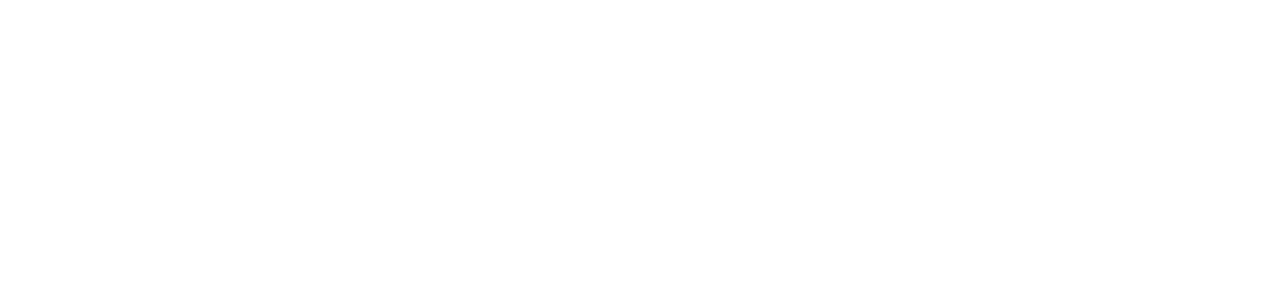
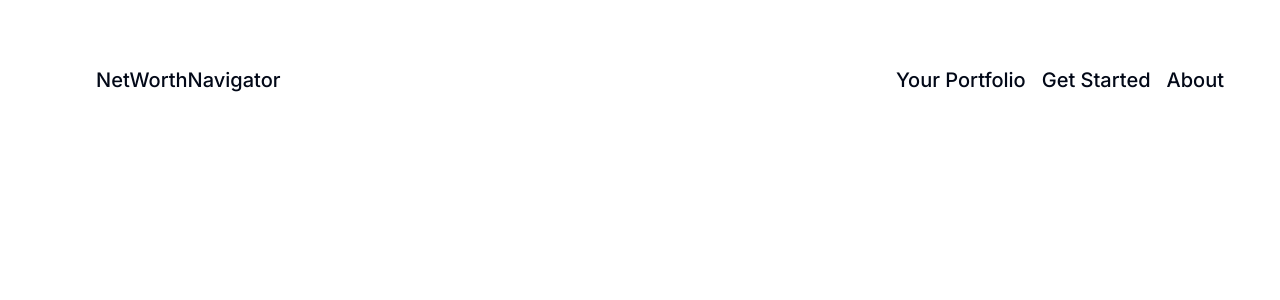
Before and after one commit to NetWorthNavigator/NetWorthNavigatorFrontend, a Next.js app: page / in a window 1280 px wide. Shown: the top 300 px of the page. Built offline with nearby package versions, Linux system fonts and the light colour scheme.

Commit message:
update header

```diff
--- a/app/page.tsx
+++ b/app/page.tsx
@@ -1,8 +1,9 @@
+import Header from "@/components/header/Header";
 
 export default function Home() {
   return (
-    <main className="flex min-h-screen flex-col items-center justify-between p-24">
-
+    <main className="flex h-screen w-screen">
+      <Header />
     </main>
   );
 }
--- /dev/null
+++ b/components/header/Header.tsx
@@ -0,0 +1,20 @@
+export default function Header() {
+    return (
+        <header className="flex w-full h-40 items-center justify-between p-4">
+            <h1 className="text-xl font-medium pl-20">NetWorthNavigator</h1>
+            <nav className="pr-10">
+                <ul className="flex space-x-4 text-xl font-medium">
+                    <li>
+                        <a href="/" className="hover:underline">Your Portfolio</a>
+                    </li>
+                    <li>
+                        <a href="/about" className="hover:underline">Get Started</a>
+                    </li>
+                    <li>
+                        <a href="/about" className="hover:underline">About</a>
+                    </li>
+                </ul>
+            </nav>
+        </header>
+    );
+}
--- a/package.json
+++ b/package.json
@@ -9,6 +9,7 @@
     "lint": "next lint"
   },
   "dependencies": {
+    "@fontsource/inter": "^5.0.18",
     "@radix-ui/react-hover-card": "^1.0.7",
     "@radix-ui/react-slot": "^1.0.2",
     "@radix-ui/react-tabs": "^1.0.4",
--- a/tailwind.config.ts
+++ b/tailwind.config.ts
@@ -1,5 +1,5 @@
 import type { Config } from "tailwindcss"
-
+import defaultTheme from 'tailwindcss/defaultTheme';
 const config = {
   darkMode: ["class"],
   content: [
@@ -18,6 +18,7 @@
       },
     },
     extend: {
+
       colors: {
         border: "hsl(var(--border))",
         input: "hsl(var(--input))",
```
Also changed, not shown: 1 other file (tests, documents, lock files or other folders).
